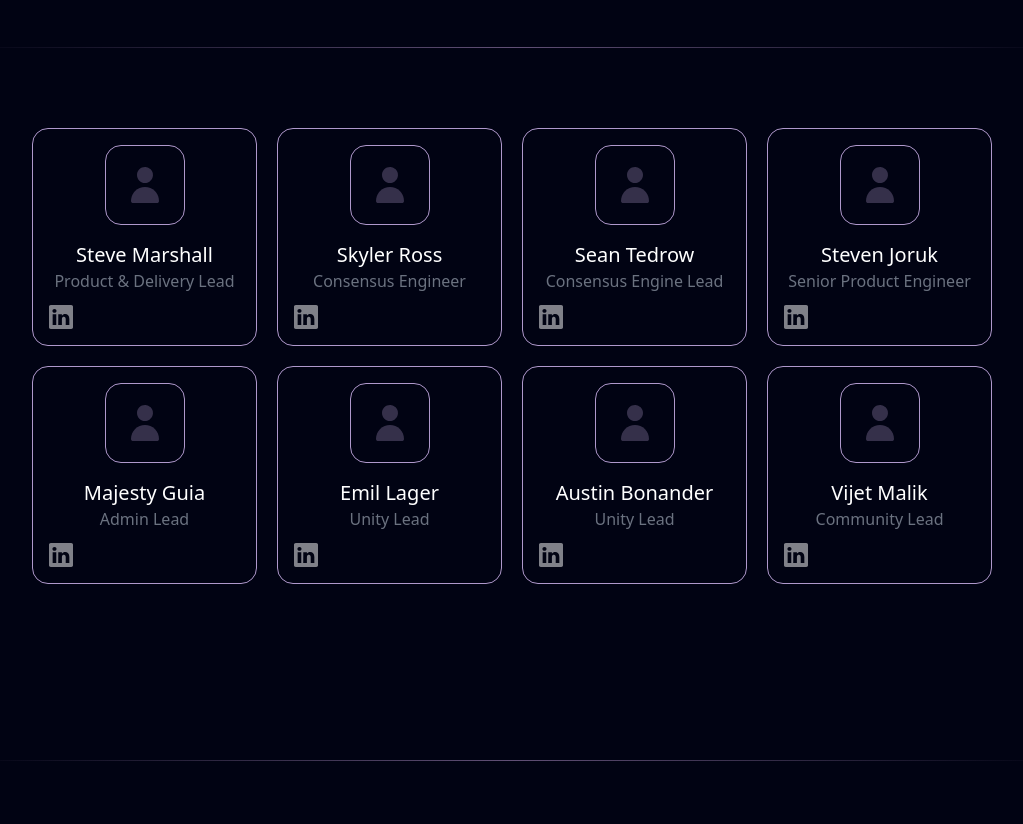
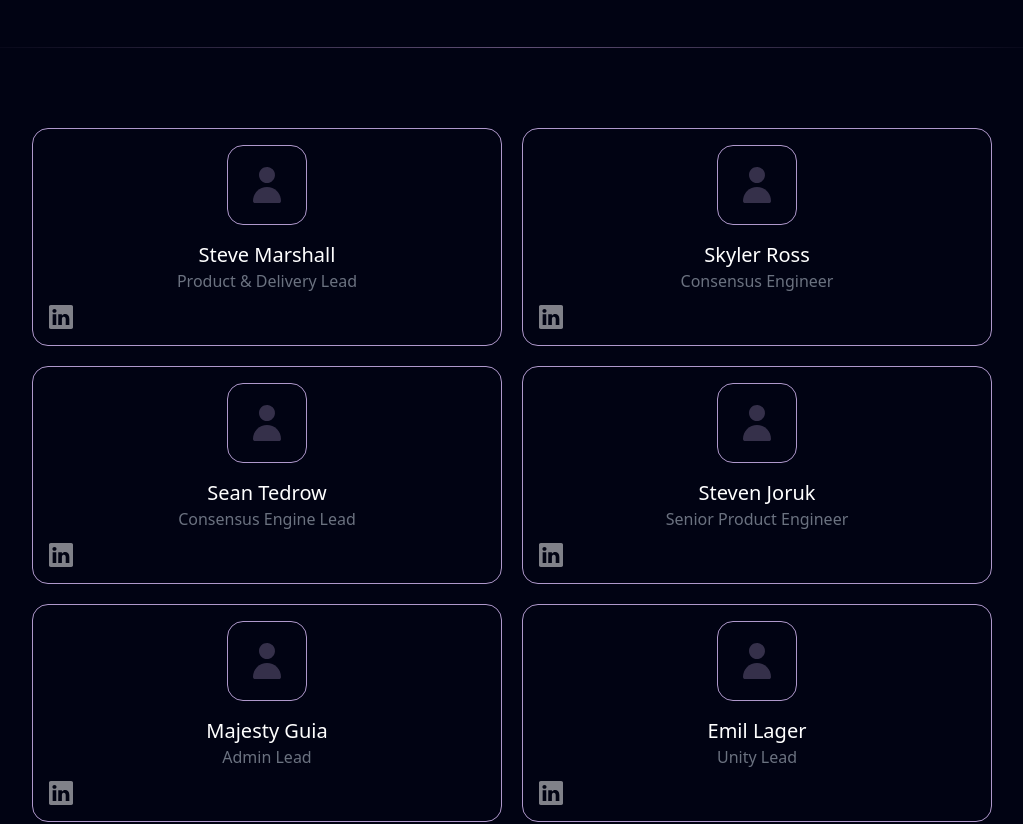
Before and after one commit to clicianDev/tashi-react-three, a React (Vite) app: page /about-us in a window 1280 px wide. Shown: the part 820-1644 px from the top of the page, without its empty margins (128-1151 px from the left). Built offline with nearby package versions, Linux system fonts and the light colour scheme; no server answers.

Commit message:
responsive update

```diff
--- a/src/components/pages/About/components/Team/Employee.jsx
+++ b/src/components/pages/About/components/Team/Employee.jsx
@@ -3,7 +3,7 @@ import Team from "./team.json";
 
 function Employee() {
   return (
-    <div className="grid grid-cols-2 md:grid-cols-2 lg:grid-cols-3 xl:grid-cols-4 gap-5 w-full my-10 md:my-20 px-5 md:px-10 lg:px-20">
+    <div className="grid grid-cols-2 md:grid-cols-2 lg:grid-cols-2 xl:grid-cols-2 gap-5 w-full my-10 md:my-20 px-5 md:px-10 lg:px-20">
       {Team.Employee.map((item, index) => (
         <div
           key={index}
--- a/src/components/pages/About/components/Team/Head.jsx
+++ b/src/components/pages/About/components/Team/Head.jsx
@@ -3,7 +3,7 @@ import team from "./team.json";
 
 function Head() {
   return (
-    <div className="grid grid-cols-2  md:grid-cols-2 lg:grid-cols-3 xl:grid-cols-4 gap-5 px-5 md:px-10 lg:px-20 my-10 md:my-20">
+    <div className="grid grid-cols-2  md:grid-cols-2 lg:grid-cols-2 xl:grid-cols-4 gap-5 px-5 md:px-10 lg:px-20 my-10 md:my-20">
       {team.Head.map((item, index) => (
         <div
           key={index}
```
